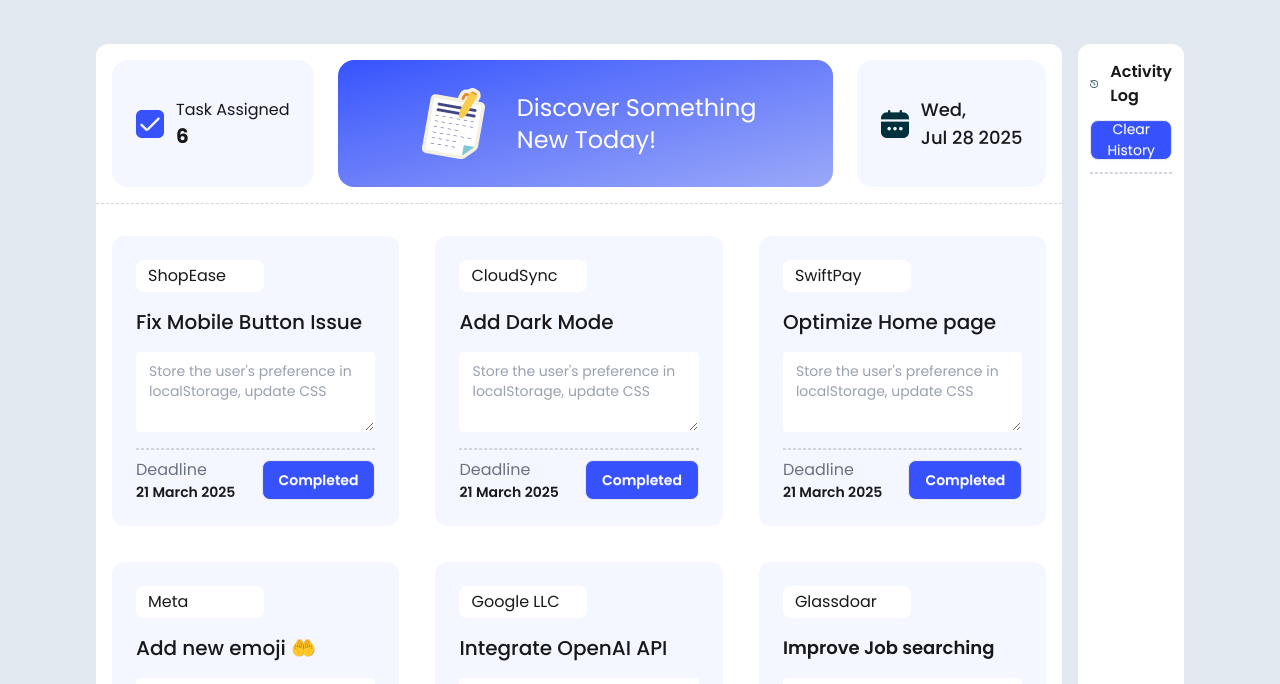
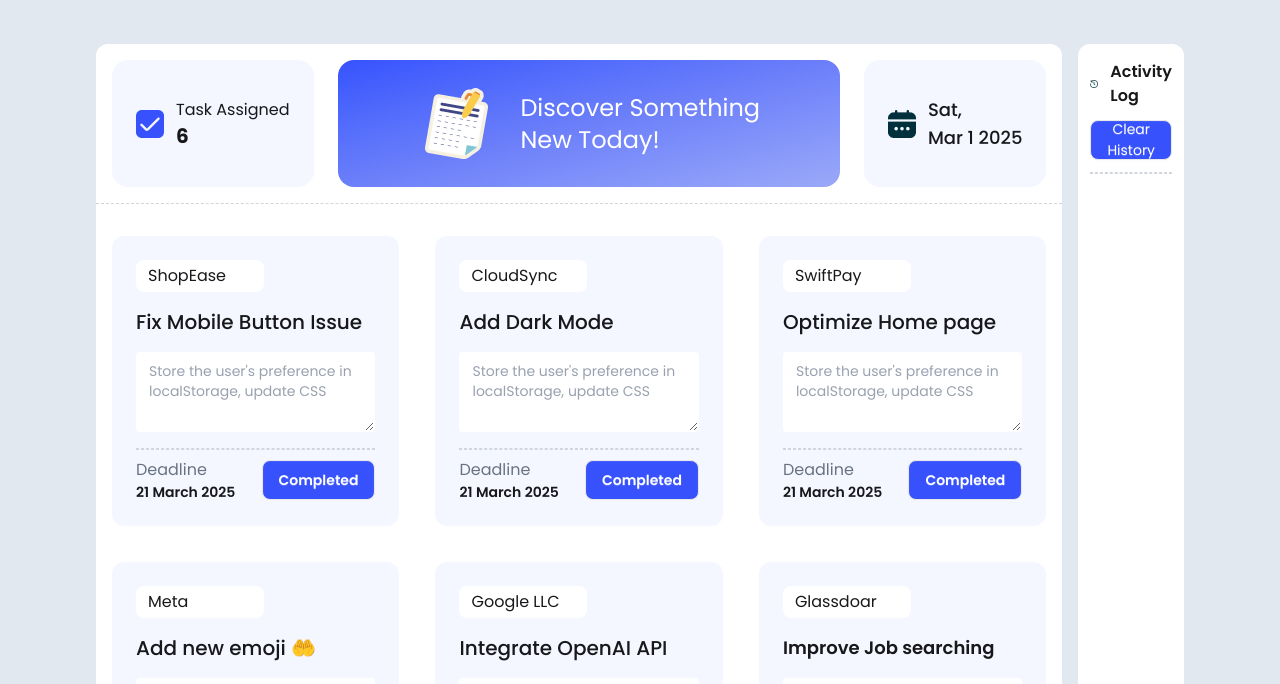
Before and after one commit to sakibsami995/assignment-5, a plain HTML site: page index.html in a window 1280 px wide. Shown: the part 116-800 px from the top of the page. Drawn offline with nearby package versions, Linux system fonts and the light colour scheme.

Commit message:
added date

```diff
--- a/index.html
+++ b/index.html
@@ -95,7 +95,7 @@
                      </div>
                      <div>
                         <div class="font-medium text-lg">
-                            <h1>Wed, <br>
+                            <h1 id="current-date">Wed, <br>
                                 Jul 28 2025</h1>
                         </div>
 
@@ -244,5 +244,6 @@
     <script src="style/sideNote.js"></script>
     <script src="style/clear.js"></script>
     <script src="style/login.js"></script>
+    <script src="style/date.js"></script>
 </body>
 </html>
--- /dev/null
+++ b/style/date.js
@@ -0,0 +1,13 @@
+document.addEventListener('DOMContentLoaded', function() {
+    const dateToday = document.getElementById('current-date');
+    const days = ['Sun', 'Mon', 'Tue', 'Wed', 'Thu', 'Fri', 'Sat'];
+    const months = ['Jan', 'Feb', 'Mar', 'Apr', 'May', 'Jun', 'Jul', 'Aug', 'Sep', 'Oct', 'Nov', 'Dec'];
+    const today = new Date();
+
+    const dayName = days[today.getDay()];
+    const monthName = months[today.getMonth()];
+    const date2 = today.getDate();
+    const year2 = today.getFullYear();
+
+    dateToday.innerHTML = `${dayName}, <br> ${monthName} ${date2} ${year2}`;
+});
```
